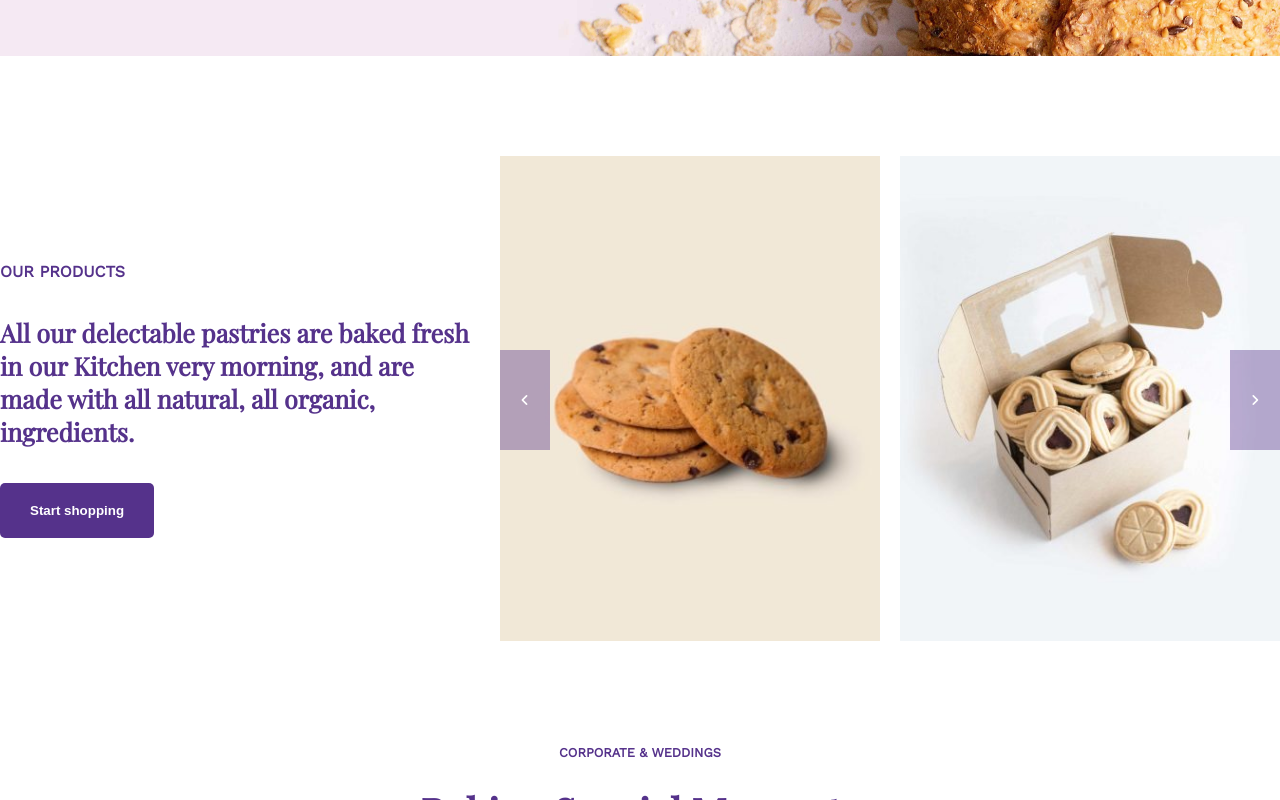
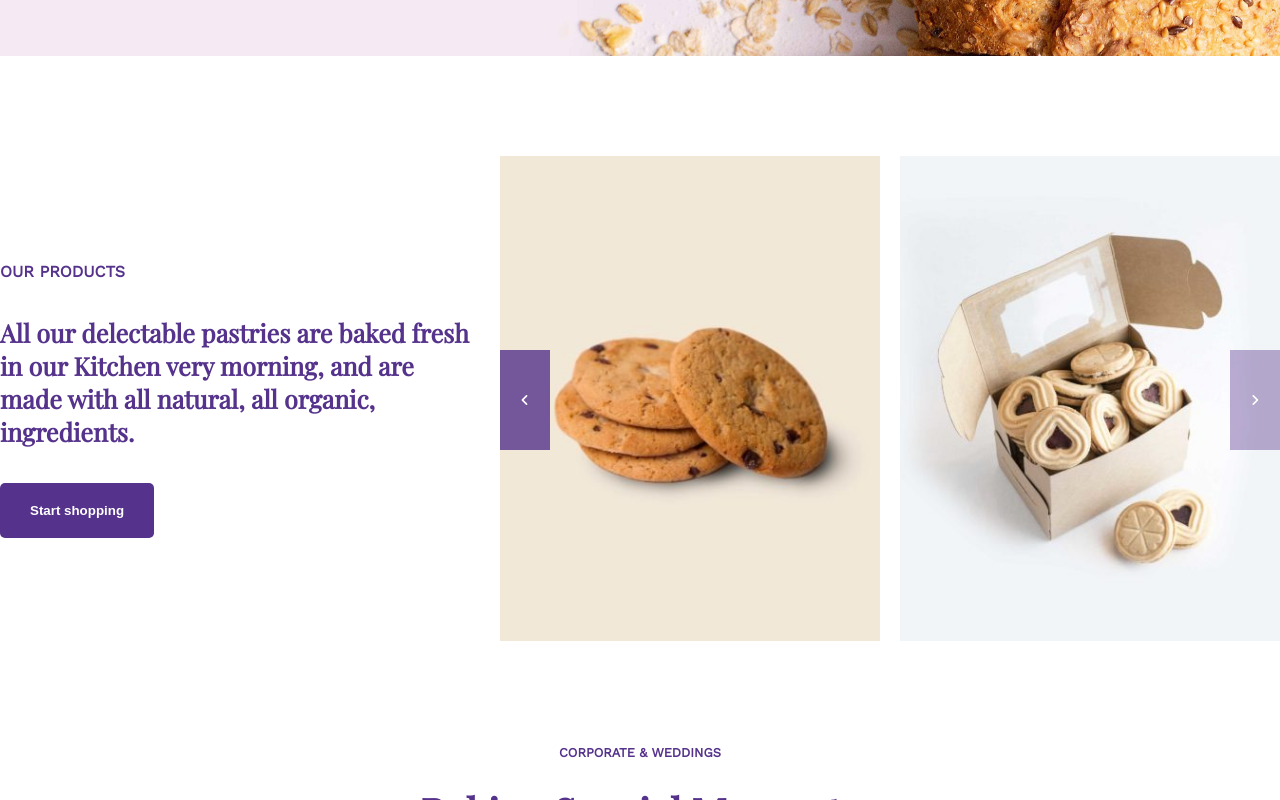
Before and after one commit to EnricoNapolitano/bakery-site, a Vue app: page / in a window 1280 px wide. In both pictures the pointer is over the button 525 px from the left and 1195 px from the top of the page. Shown: the part 795-1595 px from the top of the page. Built offline with nearby package versions, Linux system fonts and the light colour scheme.

Commit message:
hover on buttons gallery

```diff
--- a/src/assets/scss/style.scss
+++ b/src/assets/scss/style.scss
@@ -112,6 +112,10 @@ li {
 
     position: absolute;
     top: 50%;
+
+    &:hover {
+        background-color: rgba($violet4, $alpha: 0.8);
+    }
 }
 
 .prev {
```
